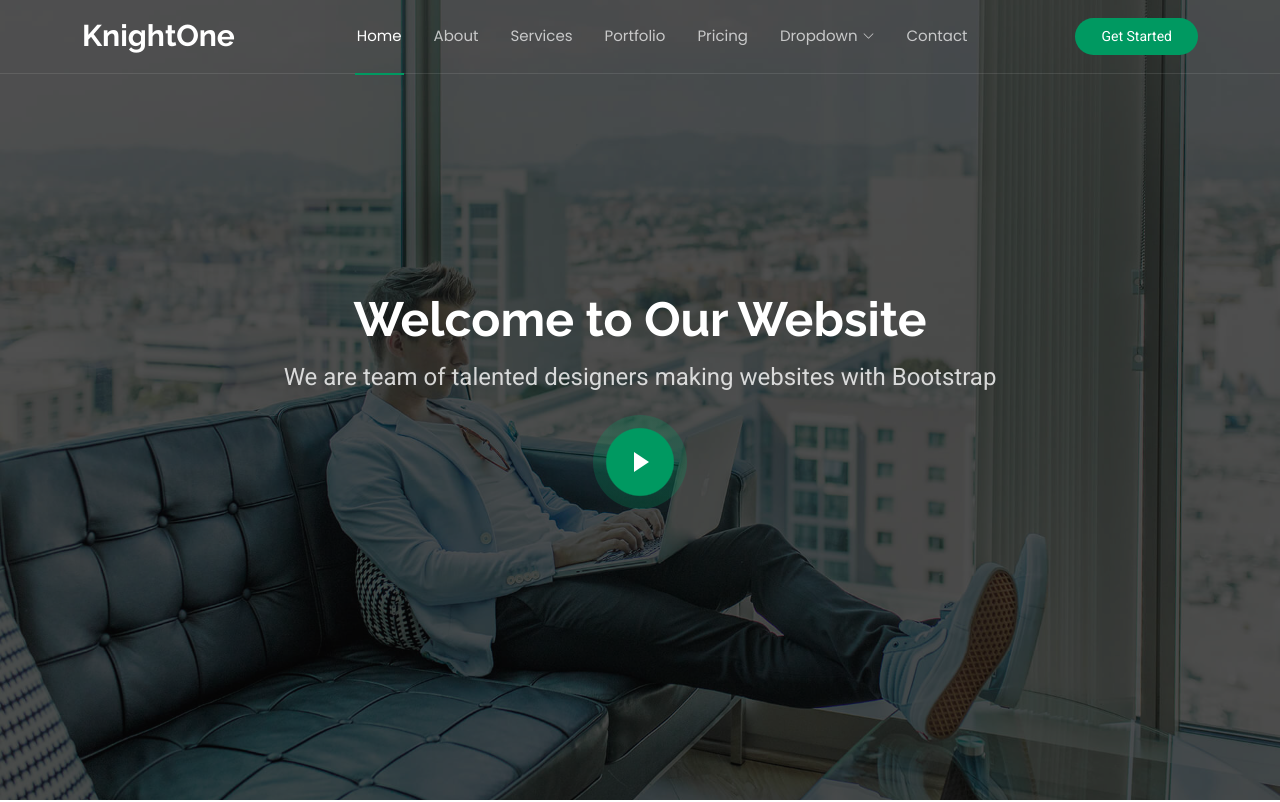
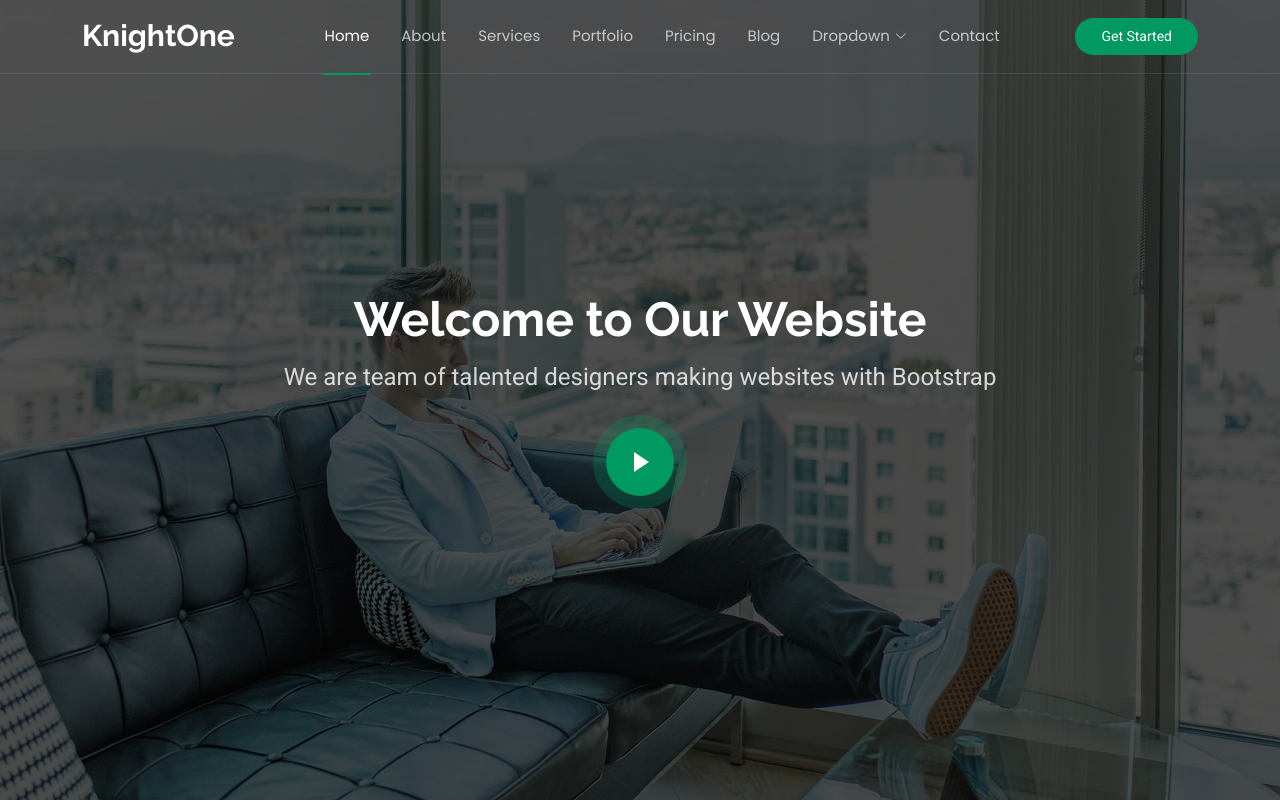
Before and after one commit to parvPatel1519/KnightOne-1.0.0, a plain HTML site: page index.html in a window 1280 px wide. Shown: the top 802 px of the page. Drawn offline with Linux system fonts and the light colour scheme.

Commit message:
website1

```diff
--- a/index.html
+++ b/index.html
@@ -54,7 +54,7 @@
           <li><a href="#services">Services</a></li>
           <li><a href="#portfolio">Portfolio</a></li>
           <li><a href="#pricing">Pricing</a></li>
-          <!-- <li><a href="blog.html">Blog</a></li> -->
+          <li><a href="blog.html">Blog</a></li>
           <li class="dropdown"><a href="#"><span>Dropdown</span> <i class="bi bi-chevron-down toggle-dropdown"></i></a>
             <ul>
               <li><a href="#">Dropdown 1</a></li>
```
